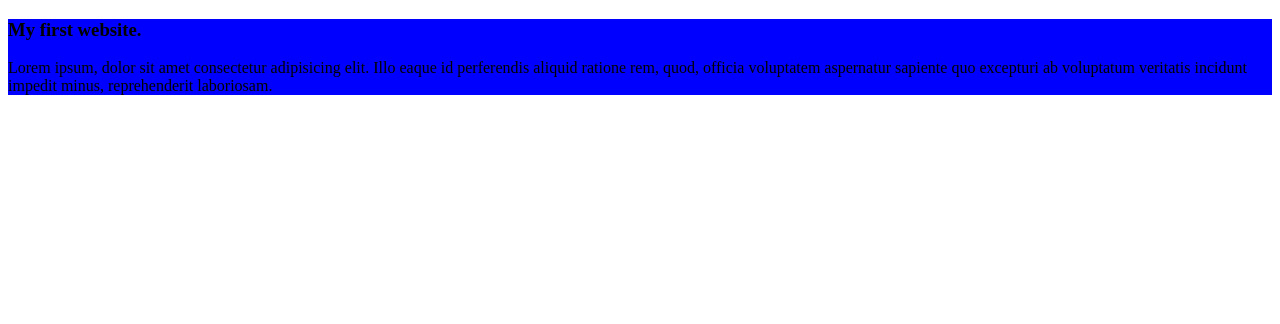
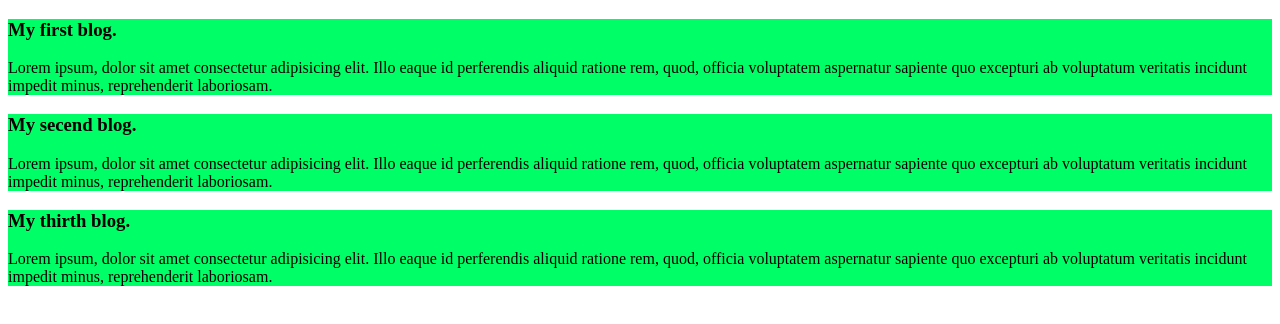
Before and after one commit to IconicZestore01/my-simple-website, a plain HTML site: page index.html in a window 1280 px wide. Drawn offline with Linux system fonts and the light colour scheme.

Commit message:
added the secend and thirth blog

```diff
--- a/index.html
+++ b/index.html
@@ -8,7 +8,15 @@
 </head>
 <body>
     <div>
-        <h3>My first website.</h3>
+        <h3>My first blog.</h3>
+        <p>Lorem ipsum, dolor sit amet consectetur adipisicing elit. Illo eaque id perferendis aliquid ratione rem, quod, officia voluptatem aspernatur sapiente quo excepturi ab voluptatum veritatis incidunt impedit minus, reprehenderit laboriosam.</p>
+    </div>
+    <div>
+        <h3>My secend blog.</h3>
+        <p>Lorem ipsum, dolor sit amet consectetur adipisicing elit. Illo eaque id perferendis aliquid ratione rem, quod, officia voluptatem aspernatur sapiente quo excepturi ab voluptatum veritatis incidunt impedit minus, reprehenderit laboriosam.</p>
+    </div>
+    <div>
+        <h3>My thirth blog.</h3>
         <p>Lorem ipsum, dolor sit amet consectetur adipisicing elit. Illo eaque id perferendis aliquid ratione rem, quod, officia voluptatem aspernatur sapiente quo excepturi ab voluptatum veritatis incidunt impedit minus, reprehenderit laboriosam.</p>
     </div>
 </body>
--- a/style/im.css
+++ b/style/im.css
@@ -1,3 +1,4 @@
 div{
-   background-color: blue;
+   background-color: rgb(0, 255, 102);
+   margin-bottom: 10px;
 }
```
